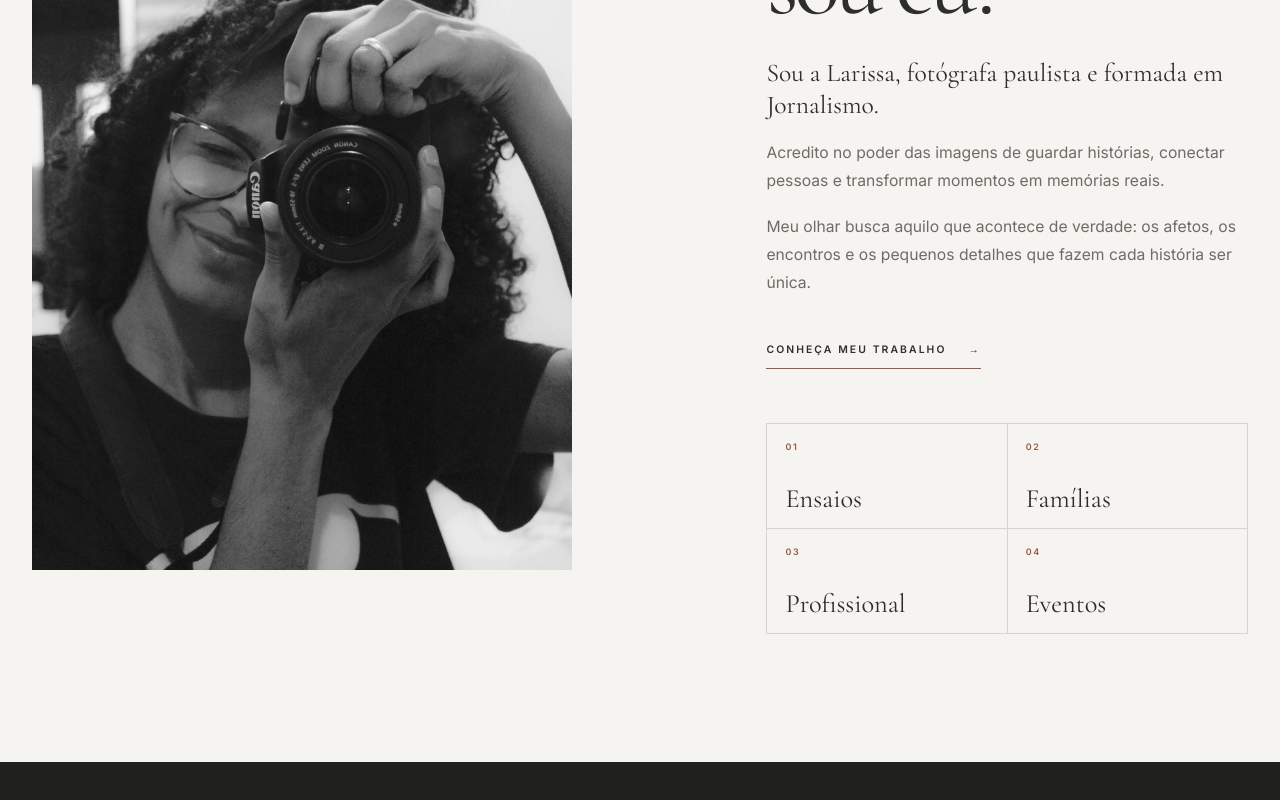
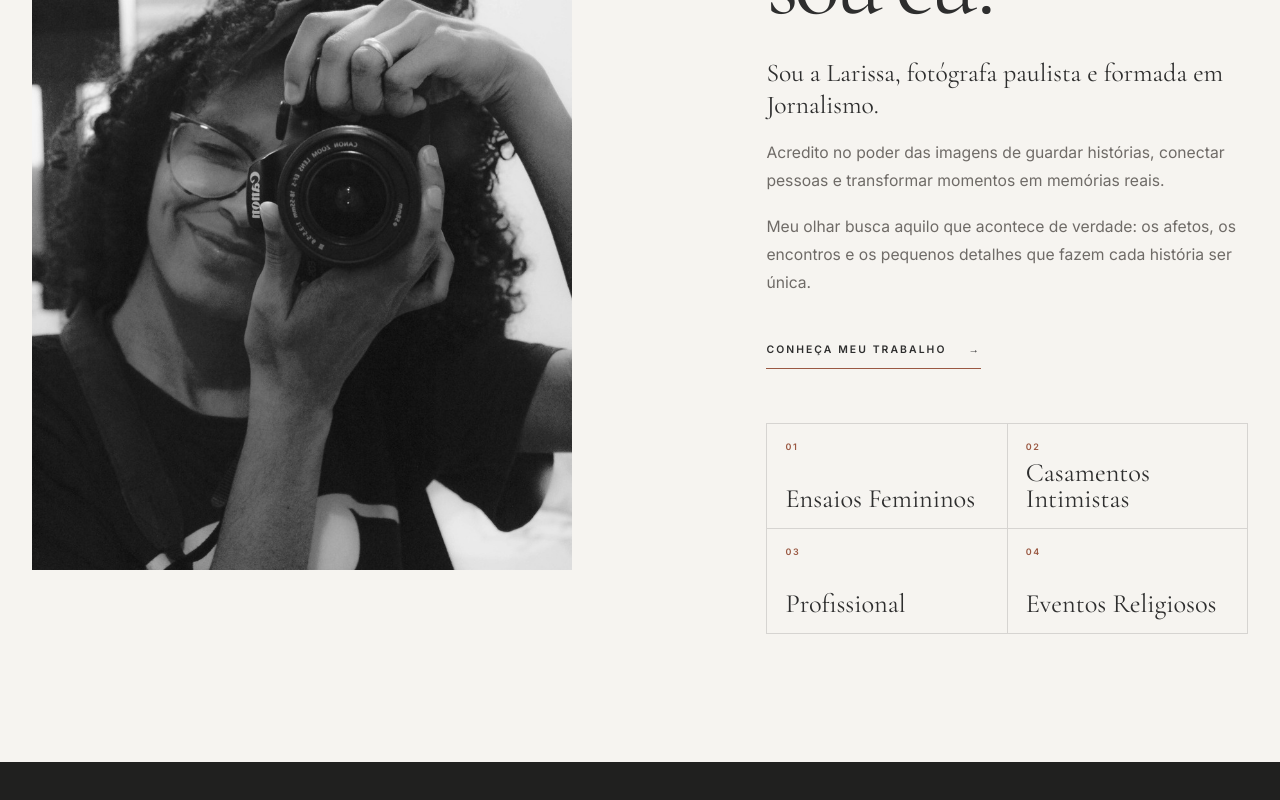
Before and after one commit to JLopes2024/larissa-photographer, a Next.js app: page /sobre in a window 1280 px wide. Shown: the part 372-1172 px from the top of the page. Built offline with nearby package versions, Linux system fonts and the light colour scheme; no server answers.

Commit message:
alteracoes-css

```diff
--- a/src/app/sobre/page.tsx
+++ b/src/app/sobre/page.tsx
@@ -15,11 +15,11 @@ export const metadata: Metadata = {
 const specialties = [
   {
     number: "01",
-    label: "Ensaios",
+    label: "Ensaios Femininos",
   },
   {
     number: "02",
-    label: "Famílias",
+    label: "Casamentos Intimistas",
   },
   {
     number: "03",
@@ -27,7 +27,7 @@ const specialties = [
   },
   {
     number: "04",
-    label: "Eventos",
+    label: "Eventos Religiosos",
   },
 ];
 
--- a/src/components/home/HomeHero.module.css
+++ b/src/components/home/HomeHero.module.css
@@ -211,7 +211,7 @@
 
     gap: 6px 8px;
 
-    font-size: 0.54rem;
+    font-size: 0.40rem;
     letter-spacing: 0.16em;
   }
 
@@ -238,6 +238,6 @@
   }
 
   .categories {
-    font-size: 0.5rem;
+    font-size: 0.2rem;
   }
 }
```
Also changed, not shown: src/components/home/HomeHero.tsx (+5 -3 lines).
